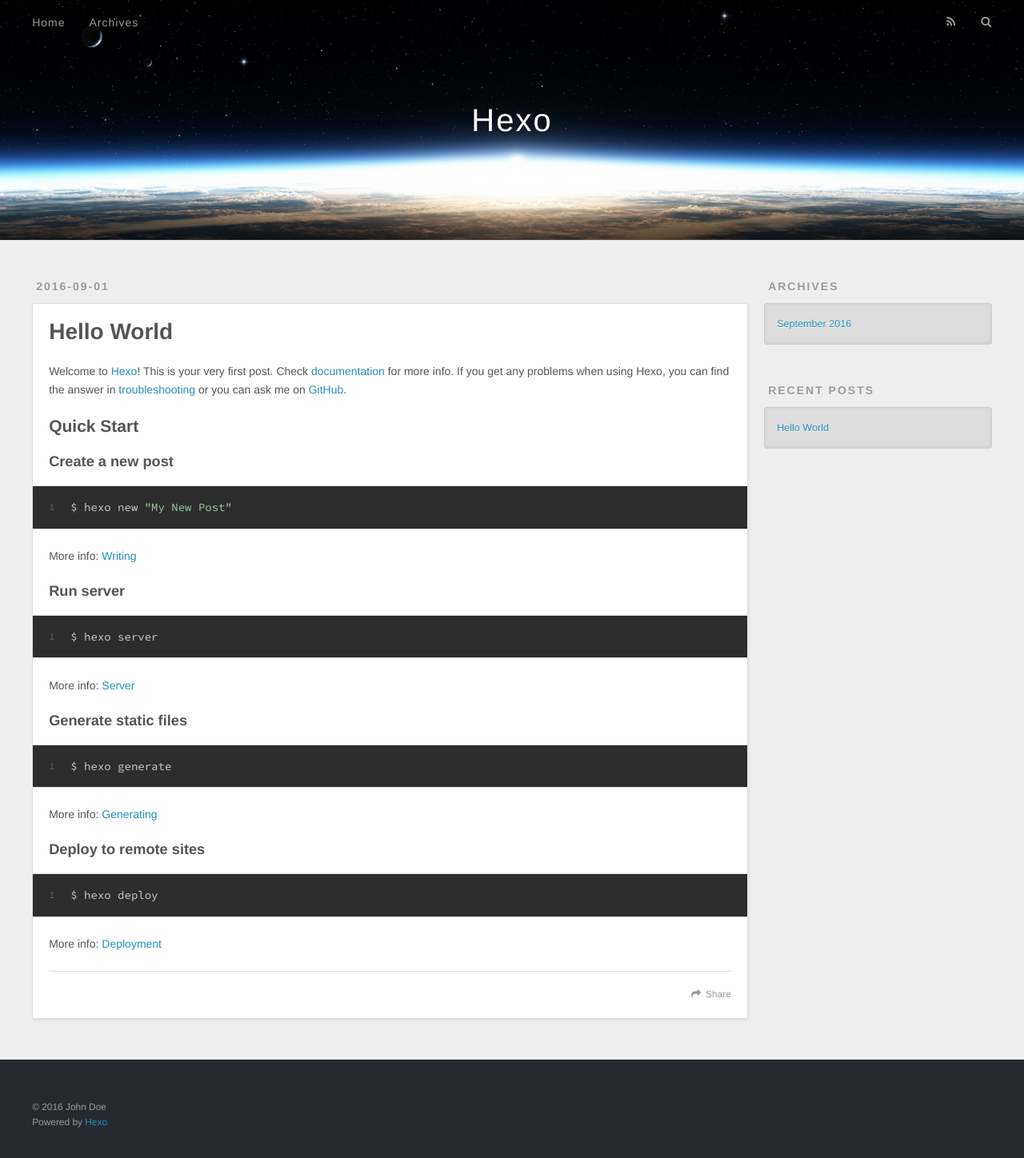
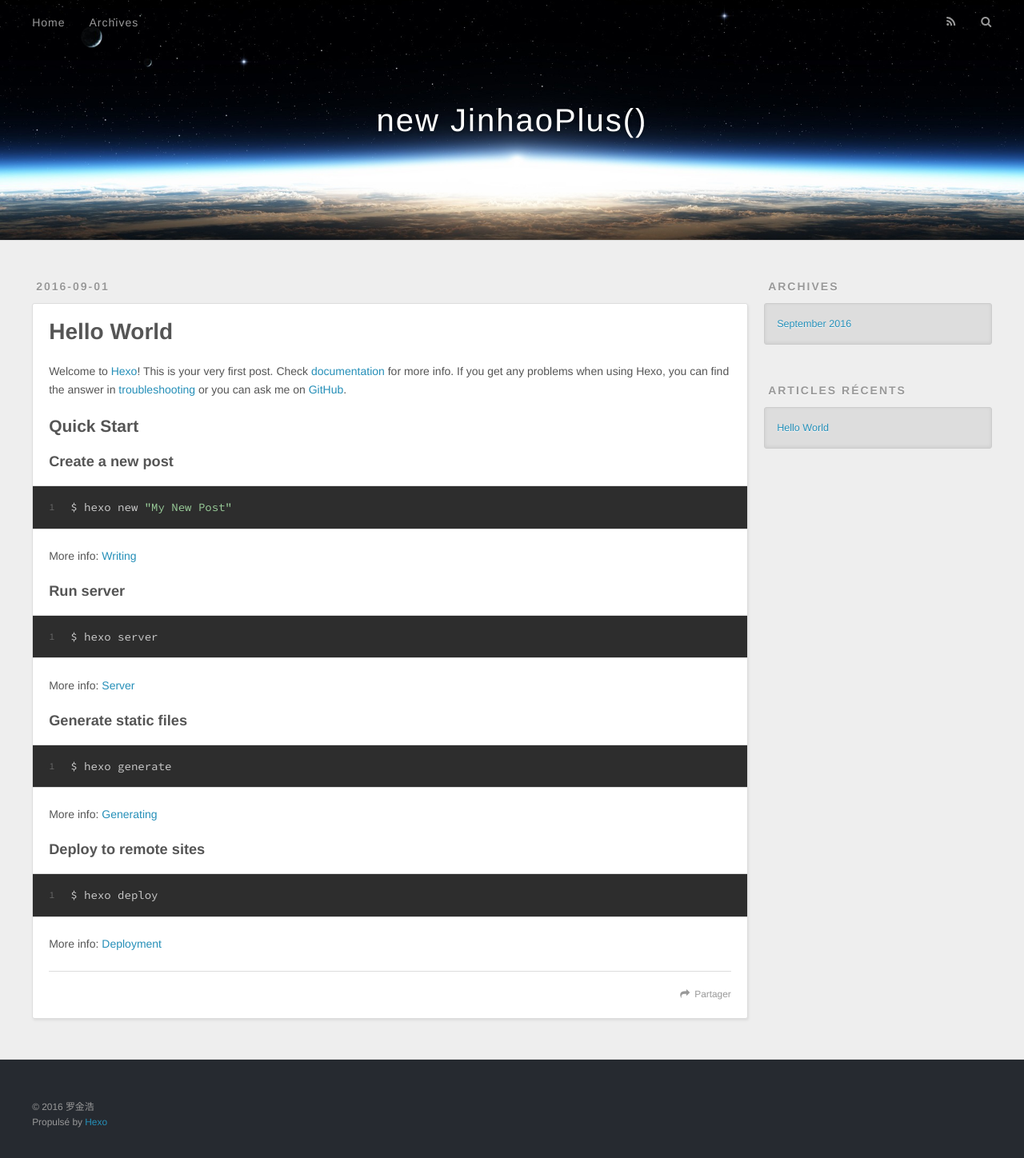
Before and after one commit to JinhaoPlus/blog, a plain HTML site: page index.html in a window 1280 px wide. Shown: the whole page at 80% size. Drawn offline with nearby package versions, Linux system fonts and the light colour scheme.

Commit message:
Site updated: 2016-09-02 22:18:29

```diff
--- a/index.html
+++ b/index.html
@@ -3,16 +3,19 @@
 <head>
   <meta charset="utf-8">
 
-  <title>Hexo</title>
+  <title>new JinhaoPlus()</title>
   <meta name="viewport" content="width=device-width, initial-scale=1, maximum-scale=1">
-  <meta property="og:type" content="website">
-<meta property="og:title" content="Hexo">
+  <meta name="description" content="金浩的［賅］博客">
+<meta property="og:type" content="website">
+<meta property="og:title" content="new JinhaoPlus()">
 <meta property="og:url" content="http://yoursite.com/index.html">
-<meta property="og:site_name" content="Hexo">
+<meta property="og:site_name" content="new JinhaoPlus()">
+<meta property="og:description" content="金浩的［賅］博客">
 <meta name="twitter:card" content="summary">
-<meta name="twitter:title" content="Hexo">
+<meta name="twitter:title" content="new JinhaoPlus()">
+<meta name="twitter:description" content="金浩的［賅］博客">
 
-    <link rel="alternate" href="/atom.xml" title="Hexo" type="application/atom+xml">
+    <link rel="alternate" href="/atom.xml" title="new JinhaoPlus()" type="application/atom+xml">
 
 
     <link rel="icon" href="/favicon.png">
@@ -33,7 +36,7 @@
   <div id="header-outer" class="outer">
     <div id="header-title" class="inner">
       <h1 id="logo-wrap">
-        <a href="/" id="logo">Hexo</a>
+        <a href="/" id="logo">new JinhaoPlus()</a>
       </h1>
 
     </div>
@@ -48,9 +51,9 @@
       </nav>
       <nav id="sub-nav">
 
-          <a id="nav-rss-link" class="nav-icon" href="/atom.xml" title="RSS Feed"></a>
+          <a id="nav-rss-link" class="nav-icon" href="/atom.xml" title="Flux RSS"></a>
 
-        <a id="nav-search-btn" class="nav-icon" title="Search"></a>
+        <a id="nav-search-btn" class="nav-icon" title="Rechercher"></a>
       </nav>
       <div id="search-form-wrap">
         <form action="//google.com/search" method="get" accept-charset="UTF-8" class="search-form"><input type="search" name="q" results="0" class="search-form-input" placeholder="Search"><button type="submit" class="search-form-submit">&#xF002;</button><input type="hidden" name="sitesearch" value="http://yoursite.com"></form>
@@ -96,7 +99,7 @@
 
     </div>
     <footer class="article-footer">
-      <a data-url="http://yoursite.com/2016/09/01/hello-world/" data-id="ciskicuhq0000dr5itg6xb45e" class="article-share-link">Share</a>
+      <a data-url="http://yoursite.com/2016/09/01/hello-world/" data-id="cisluikto0000mu5ikmgl0pmt" class="article-share-link">Partager</a>
 
 
     </footer>
@@ -131,7 +134,7 @@
 
 
   <div class="widget-wrap">
-    <h3 class="widget-title">Recent Posts</h3>
+    <h3 class="widget-title">Articles récents</h3>
     <div class="widget">
       <ul>
 
@@ -151,8 +154,8 @@
 
   <div class="outer">
     <div id="footer-info" class="inner">
-      &copy; 2016 John Doe<br>
-      Powered by <a href="http://hexo.io/" target="_blank">Hexo</a>
+      &copy; 2016 罗金浩<br>
+      Propulsé by <a href="http://hexo.io/" target="_blank">Hexo</a>
     </div>
   </div>
 </footer>
```
Also changed, not shown: 2016/09/01/hello-world/index.html (+10 -10 lines), archives/2016/09/index.html (+15 -12 lines), archives/2016/index.html (+15 -12 lines), archives/index.html (+15 -12 lines).
